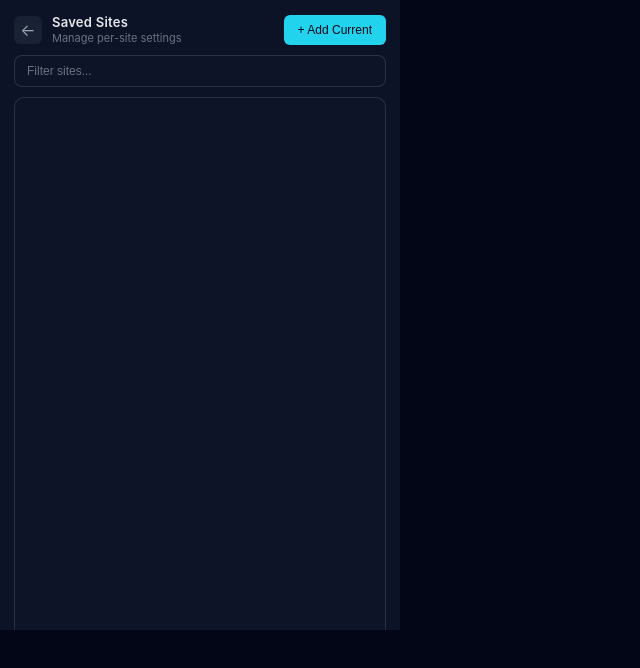
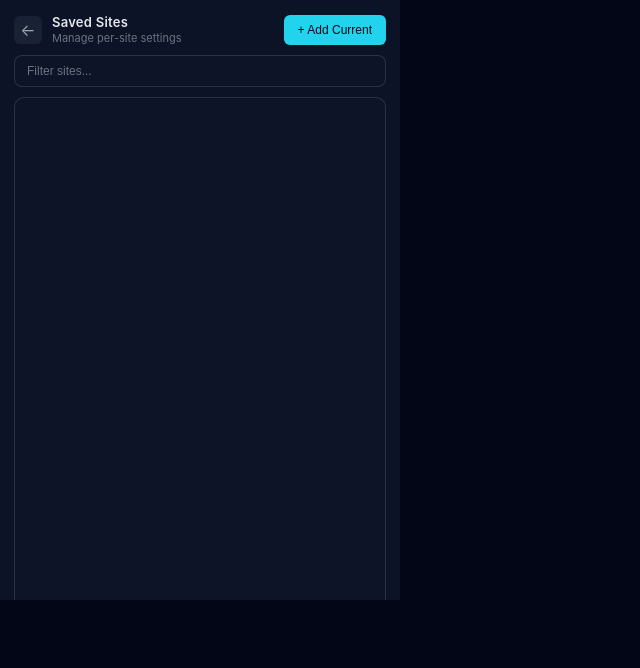
Before and after one commit to camAtGitHub/ultradark-extenstion, a website built with Vite: page src/popup/prototype.html in a window 1280 px wide. Shown: the whole page, without its empty margins (0-640 px from the left). Built offline with nearby package versions, Linux system fonts and the light colour scheme; some packages are replaced by stand-ins of ours; no server answers.

Commit message:
revert some height settings

```diff
--- a/src/popup/prototype.css
+++ b/src/popup/prototype.css
@@ -26,7 +26,7 @@ body {
   margin: 0;
   padding: 0;
   width: 400px;
-  max-height: 630px;
+  max-height: 600px;
   background: var(--page-bg);
   color: var(--page-text);
   font-family:
--- a/src/popup/style.css
+++ b/src/popup/style.css
@@ -22,7 +22,6 @@ body {
   margin: 0;
   padding: 0;
   width: 360px;
-  max-height: 580px;
   background: var(--page-bg);
   color: var(--page-text);
   font-family:
```
